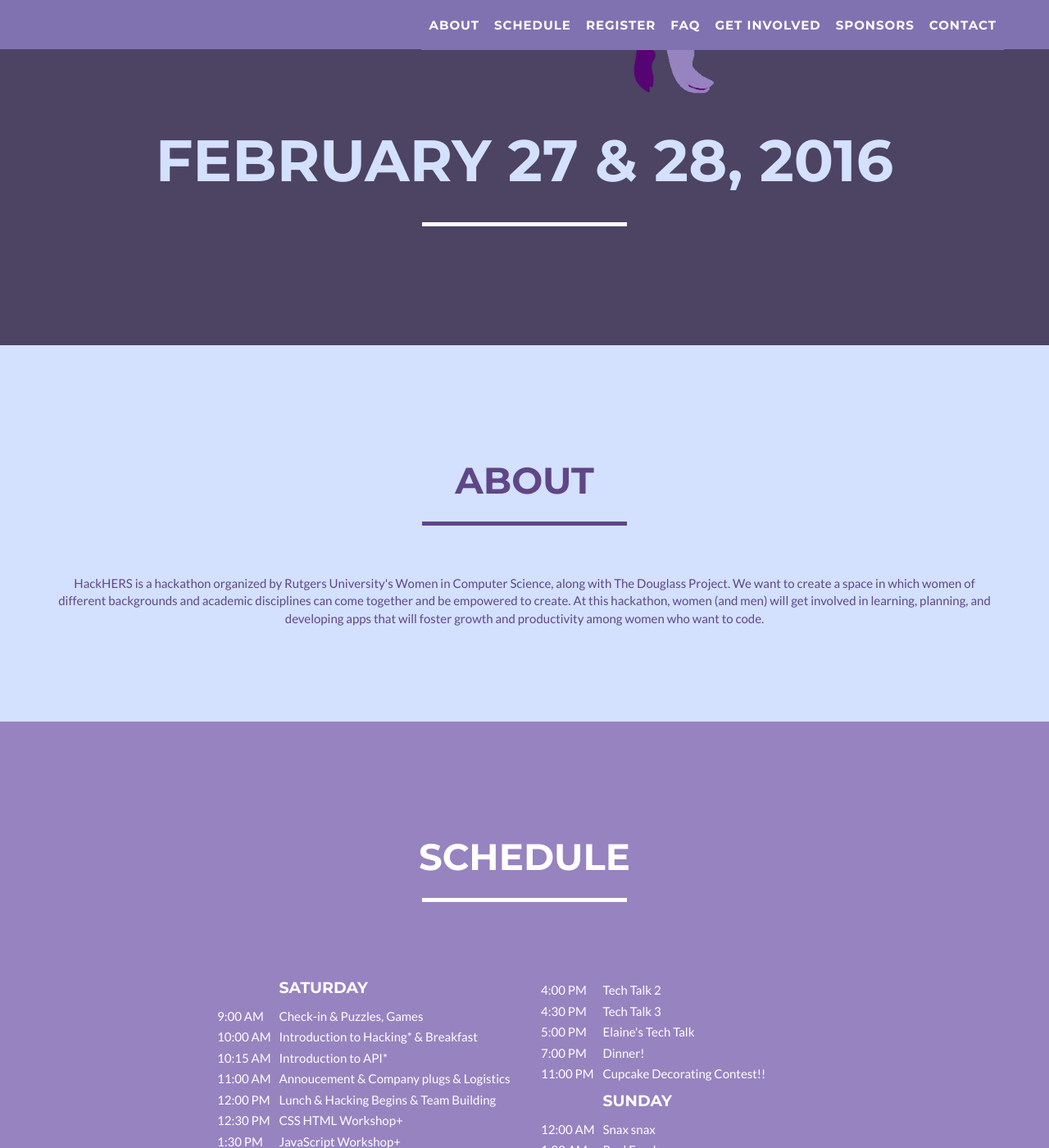
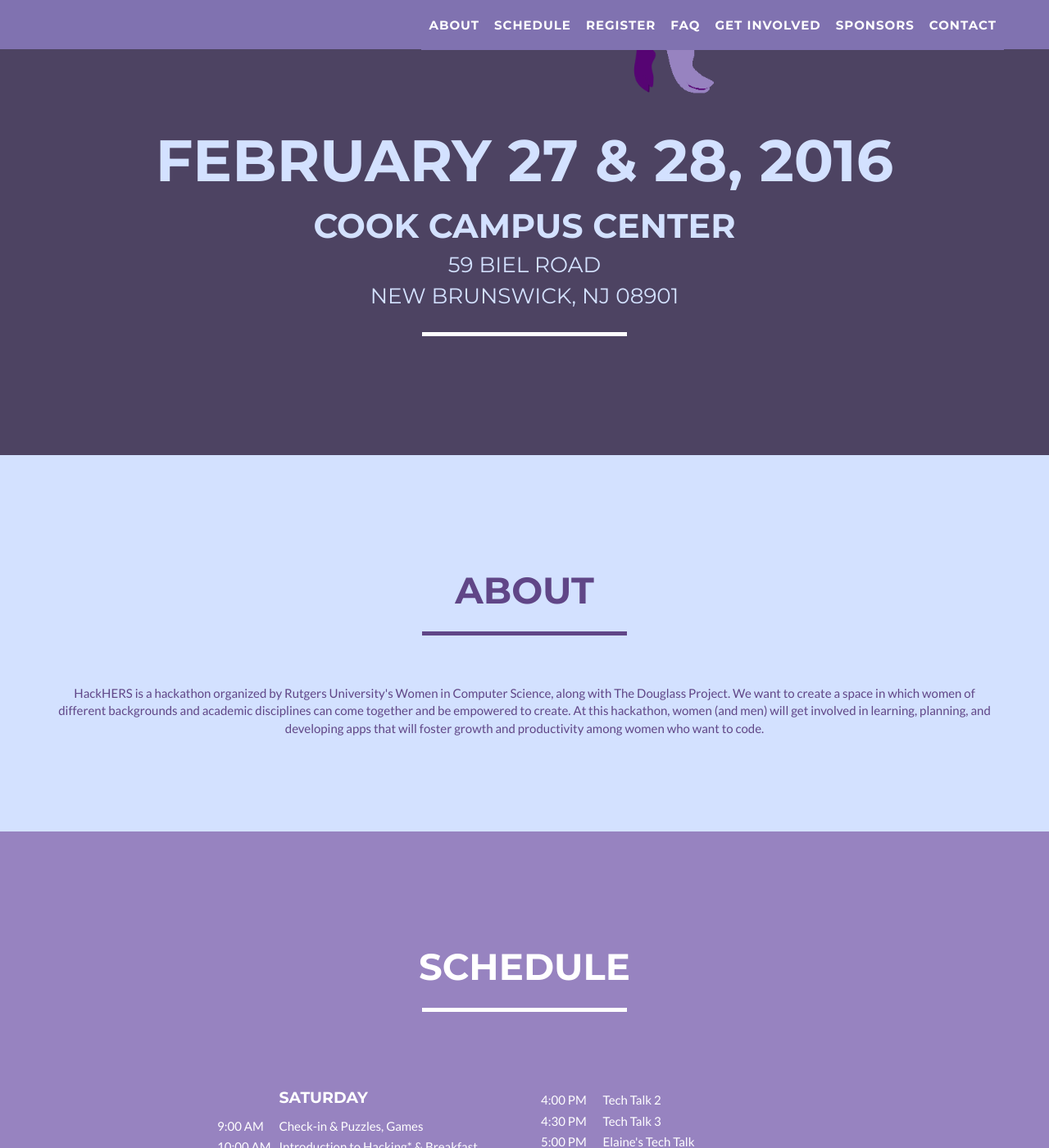
Before and after one commit to ruhackhers/ruhackhers-2016, a Jekyll site: the page built from index.html, in a window 1280 px wide and 1400 px high, scrolled down 584 px. Shown: the whole window at 82% size. Built offline with Jekyll 4.4.1, drawn with Linux system fonts in a browser that asks for light colours; a style sheet for code colours, icons or effects is not loaded.

Commit message:
added address to header

```diff
--- a/_includes/header.html
+++ b/_includes/header.html
@@ -54,6 +54,8 @@
 				<img class="img-responsive" src="img/hackhers2016_logo.png" alt="" style="height:75%; width:75%;">
 				<div class="intro-text">
 					<span class="name">February 27 & 28, 2016</span>
+					<span class="name2">Cook Campus Center</span>
+					<span class="name3">59 Biel Road<br>New Brunswick, NJ 08901</span>
 					<hr class="star-primary-header">
 				</div>
 			</div>
```
Also changed, not shown: _includes/css/bootstrap.min.css.
